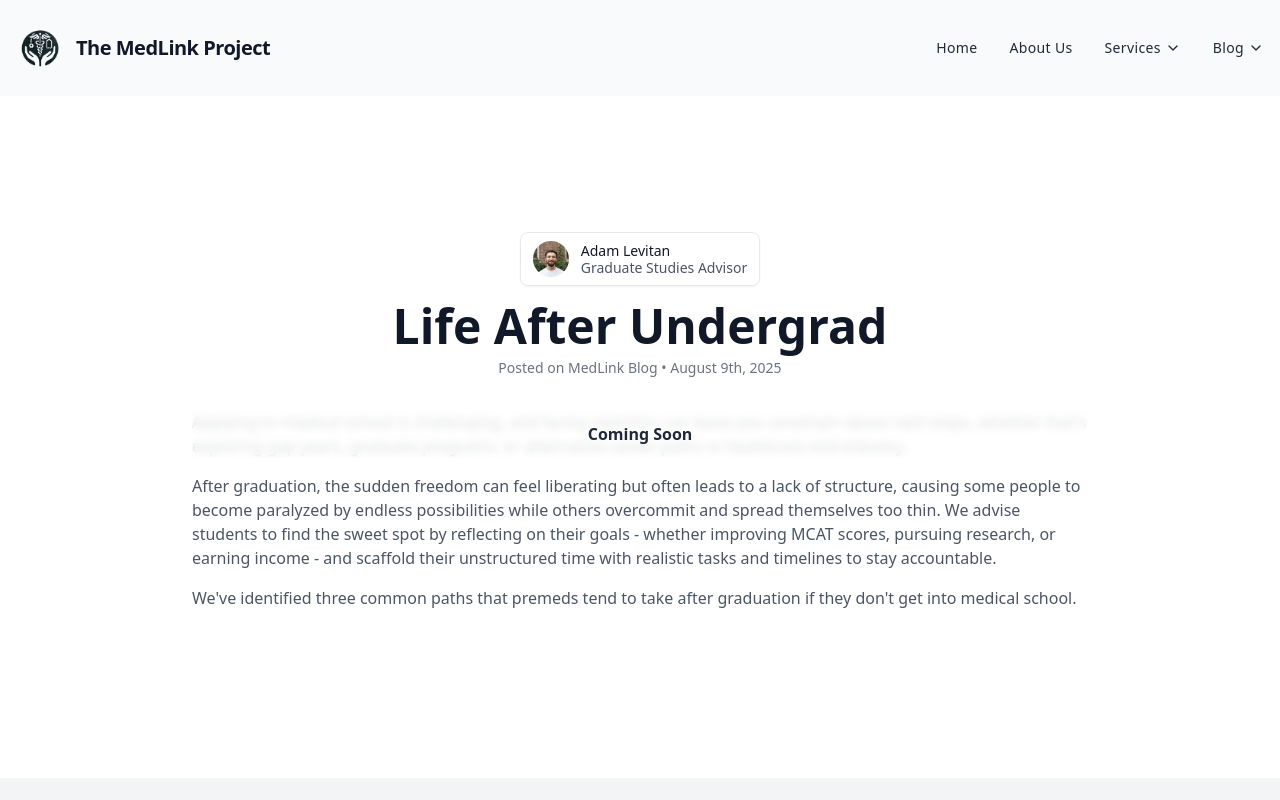
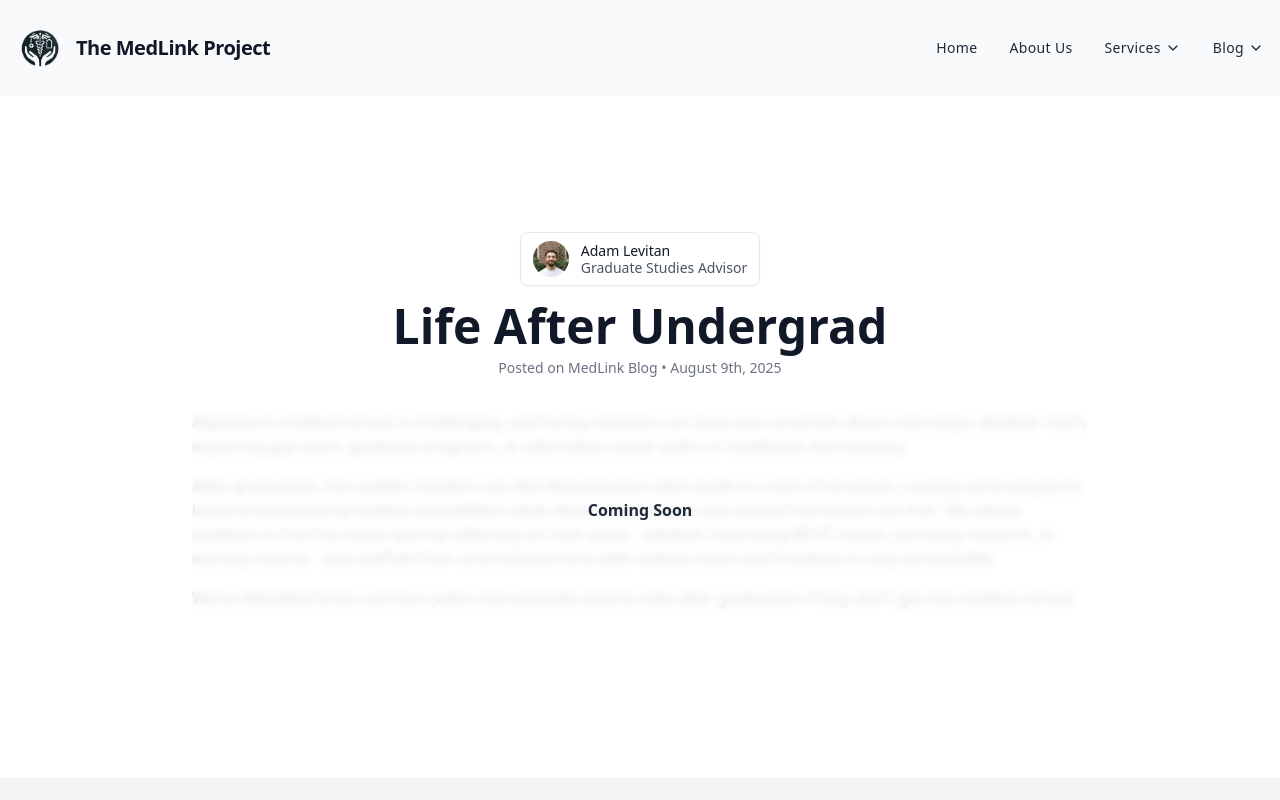
Before and after one commit to nicholasfalconi/medlink, a React (Vite) app: page /blog/life-after-undergrad in a window 1280 px wide. Shown: the top 800 px of the page. Built offline with nearby package versions, Linux system fonts and the light colour scheme.

Commit message:
feat: extend Coming Soon overlay to cover intro paragraphs on Life After Undergrad

```diff
--- a/src/pages/blog/LifeAfterUndergrad.tsx
+++ b/src/pages/blog/LifeAfterUndergrad.tsx
@@ -72,19 +72,21 @@ const LifeAfterUndergrad = () => {
               <section className="mt-8 mb-10">
                 <div className="max-w-4xl mx-auto">
                   <div className="relative">
-                    <p className="text-sm md:text-base leading-7 text-gray-600">
-                      Applying to medical school is challenging, and facing rejection can leave you uncertain about next steps, whether that's exploring gap years, graduate programs, or alternative career paths in healthcare and industry.
-                    </p>
+                    <div className="space-y-4">
+                      <p className="text-sm md:text-base leading-7 text-gray-600">
+                        Applying to medical school is challenging, and facing rejection can leave you uncertain about next steps, whether that's exploring gap years, graduate programs, or alternative career paths in healthcare and industry.
+                      </p>
+                      <p className="text-sm md:text-base leading-7 text-gray-600">
+                        After graduation, the sudden freedom can feel liberating but often leads to a lack of structure, causing some people to become paralyzed by endless possibilities while others overcommit and spread themselves too thin. We advise students to find the sweet spot by reflecting on their goals - whether improving MCAT scores, pursuing research, or earning income - and scaffold their unstructured time with realistic tasks and timelines to stay accountable.
+                      </p>
+                      <p className="text-sm md:text-base leading-7 text-gray-600">
+                        We've identified three common paths that premeds tend to take after graduation if they don't get into medical school.
+                      </p>
+                    </div>
                     <div className="absolute inset-0 flex items-center justify-center bg-white/80 backdrop-blur-sm rounded">
                       <span className="text-gray-800 font-semibold">Coming Soon</span>
                     </div>
                   </div>
-                    <p className="mt-4 text-sm md:text-base leading-7 text-gray-600">
-                      After graduation, the sudden freedom can feel liberating but often leads to a lack of structure, causing some people to become paralyzed by endless possibilities while others overcommit and spread themselves too thin. We advise students to find the sweet spot by reflecting on their goals - whether improving MCAT scores, pursuing research, or earning income - and scaffold their unstructured time with realistic tasks and timelines to stay accountable.
-                    </p>
-                  <p className="mt-4 text-sm md:text-base leading-7 text-gray-600">
-                    We've identified three common paths that premeds tend to take after graduation if they don't get into medical school.
-                  </p>
                 </div>
               </section>
             </div>
--- a/src/pages/resources/LifeAfterUndergrad.tsx
+++ b/src/pages/resources/LifeAfterUndergrad.tsx
@@ -227,19 +227,21 @@ const LifeAfterUndergrad = () => {
               <section className="mt-8 mb-10">
                 <div className="max-w-4xl mx-auto">
                   <div className="relative">
-                    <p className="text-sm md:text-base leading-7 text-gray-600">
-                      Applying to medical school is challenging, and facing rejection can leave you uncertain about next steps, whether that's exploring gap years, graduate programs, or alternative career paths in healthcare and industry.
-                    </p>
+                    <div className="space-y-4">
+                      <p className="text-sm md:text-base leading-7 text-gray-600">
+                        Applying to medical school is challenging, and facing rejection can leave you uncertain about next steps, whether that's exploring gap years, graduate programs, or alternative career paths in healthcare and industry.
+                      </p>
+                      <p className="text-sm md:text-base leading-7 text-gray-600">
+                        After graduation, the sudden freedom can feel liberating but often leads to a lack of structure, causing some people to become paralyzed by endless possibilities while others overcommit and spread themselves too thin. We advise students to find the sweet spot by reflecting on their goals - whether improving MCAT scores, pursuing research, or earning income - and scaffold their unstructured time with realistic tasks and timelines to stay accountable.
+                      </p>
+                      <p className="text-sm md:text-base leading-7 text-gray-600">
+                        We've identified three common paths that premeds tend to take after graduation if they don't get into medical school.
+                      </p>
+                    </div>
                     <div className="absolute inset-0 flex items-center justify-center bg-white/80 backdrop-blur-sm rounded">
                       <span className="text-gray-800 font-semibold">Coming Soon</span>
                     </div>
                   </div>
-                  <p className="mt-4 text-sm md:text-base leading-7 text-gray-600">
-                    After graduation, the sudden freedom can feel liberating but often leads to a lack of structure, causing some people to become paralyzed by endless possibilities while others overcommit and spread themselves too thin. We advise students to find the sweet spot by reflecting on their goals - whether improving MCAT scores, pursuing research, or earning income - and scaffold their unstructured time with realistic tasks and timelines to stay accountable.
-                  </p>
-                  <p className="mt-4 text-sm md:text-base leading-7 text-gray-600">
-                    We've identified three common paths that premeds tend to take after graduation if they don't get into medical school.
-                  </p>
                 </div>
               </section>
             </div>
```
